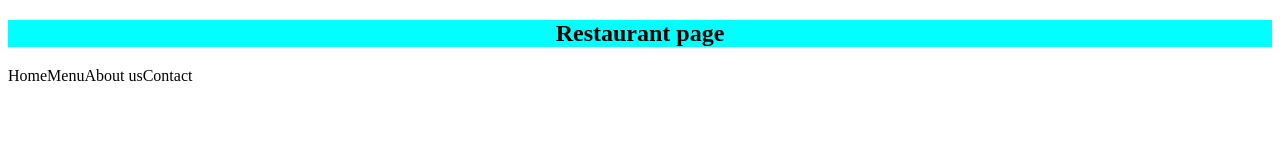
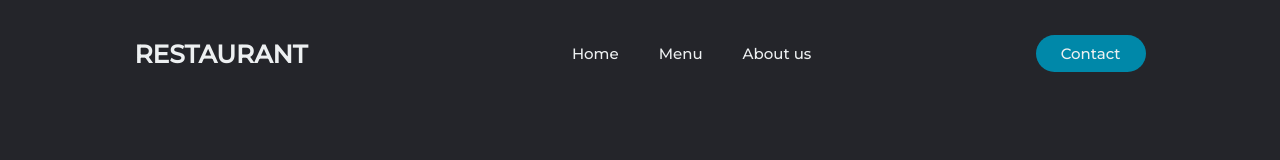
Before and after one commit to ylwester/restaurant_page, a website built with webpack: page dist/index.html in a window 1280 px wide. Built offline with nearby package versions, Linux system fonts and the light colour scheme.

Commit message:
add navigation bar

```diff
--- a/src/page-load.js
+++ b/src/page-load.js
@@ -4,15 +4,16 @@ function pageLoad() {
     //header
     const header = document.createElement('header');
     header.classList.add('header');
-    const headerText = document.createElement('h2');
-    headerText.textContent = "Restaurant page";
+    const headerText = document.createElement('h3');
+    headerText.textContent = "RESTAURANT";
     header.appendChild(headerText);
     content.appendChild(header);
 
     //navbar
-    const buttons = ['Home', 'Menu', 'About us', 'Contact'];
+    const buttons = ['Home', 'Menu', 'About us'];
     const navigation = document.createElement('nav');
-    content.appendChild(navigation);
+    navigation.classList.add('navigation-bar');
+    header.appendChild(navigation);
     const menu = document.createElement('ul');
     navigation.appendChild(menu);
     menu.classList.add('menu');
@@ -20,14 +21,17 @@ function pageLoad() {
     buttons.forEach((button) => {
         let idName = button.toLowerCase().split(" ").join("-")
         const tab = document.createElement('li');
-        // const link = document.createElement('a');
-        // link.setAttribute('href', '#');
+        const link = document.createElement('a');
+        link.setAttribute('href', '#');
         tab.setAttribute('id', idName);
-        tab.textContent = button;
-        // tab.appendChild(link);
+        link.textContent = button;
+        tab.appendChild(link);
         menu.appendChild(tab);
     })
 
+    const contact = document.createElement('button');
+    contact.textContent = "Contact";
+    header.appendChild(contact);
 
 
     // const tab = document.createElement('li');
--- a/src/styles.css
+++ b/src/styles.css
@@ -1,16 +1,58 @@
+
+* {
+    background-color: #24252a;
+    box-sizing: border-box;
+}
 header {
-    width: 100%;
-    background-color: aqua;
-    text-align: center;
+    display: flex;
+    justify-content: space-between;
+    align-items: center;
+    padding: 20px 10%;
 }
 
-nav ul {
-    list-style-type: none;
+h3 {
+    font-family: 'Montserrat', sans-serif;
+    font-size: 25px;
+    padding: 0;
     margin: 0;
-    padding: 0;
-    overflow: hidden;
+    color: #edf0f1;
 }
 
-nav ul li {
-    float: left;
+li, a, button {
+    font-family: 'Montserrat', sans-serif;
+    font-weight: 500;
+    font-size: 15px;
+    color: #edf0f1;
+    text-decoration: none;
 }
+
+.navigation-bar {
+    list-style: none;
+}
+
+.navigation-bar li {
+    display: inline-block;
+    padding: 0 20px;
+}
+
+.navigation-bar li a {
+    transition: all 0.3s ease 0s;
+}
+
+.navigation-bar li a:hover {
+    color: #0088a9;
+}
+
+button {
+    padding: 9px 25px;
+    background-color: rgba(0, 136,169,1);
+    border: none;
+    border-radius: 50px;
+    cursor: pointer;
+    transition: all 0.3s ease 0s;
+    outline: none;
+}
+
+button:hover {
+    background-color: rgba(0,136,169,0.8);
+}
```
Also changed, not shown: dist/index.html.
